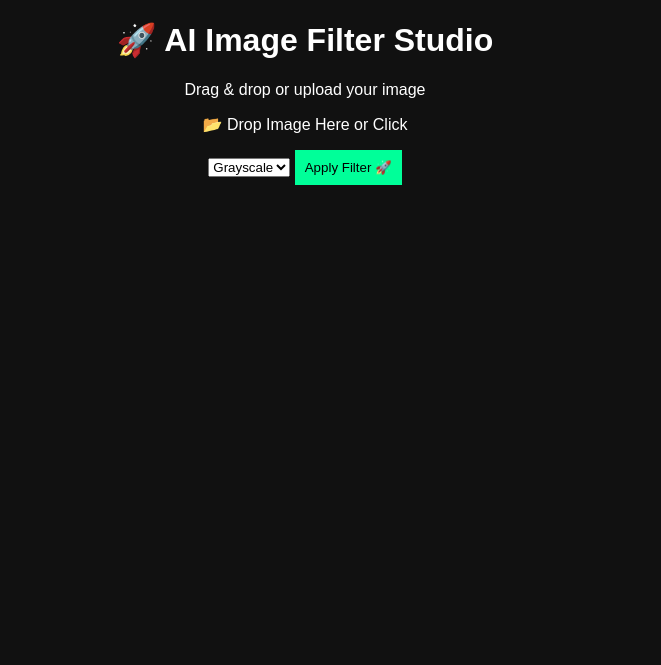
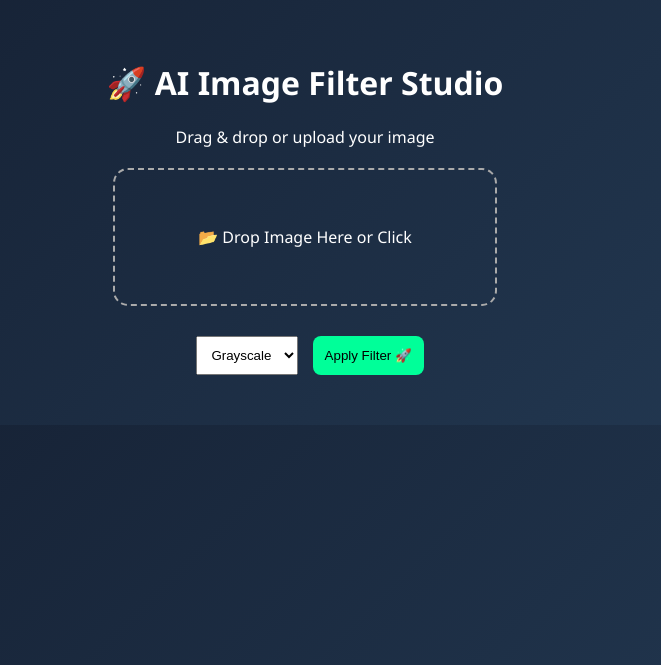
Before and after one commit to saqib012005/image-filter-app, a Flask app: page / in a window 1280 px wide. Shown: the top 665 px of the page, without its empty margins (335-996 px from the left). Run offline with Flask 3, Linux system fonts and the light colour scheme.

Commit message:
Revamp CSS styles for improved layout and design

```diff
--- a/static/style.css
+++ b/static/style.css
@@ -1,12 +1,74 @@
 body {
+    margin: 0;
+    font-family: 'Segoe UI';
+    background: linear-gradient(135deg, #141e30, #243b55);
+    color: white;
     text-align: center;
-    font-family: Arial;
-    background: #111;
-    color: white;
 }
 
-button {
+.container {
+    padding: 40px;
+}
+
+.upload-box {
+    border: 2px dashed #aaa;
+    padding: 40px;
+    margin: 20px auto;
+    width: 300px;
+    cursor: pointer;
+    border-radius: 15px;
+}
+
+.preview-img {
+    width: 250px;
+    margin-top: 20px;
+    border-radius: 10px;
+}
+
+.dropdown {
     padding: 10px;
+    margin: 10px;
+}
+
+.btn {
+    padding: 12px;
     background: #00ff99;
     border: none;
+    border-radius: 8px;
+    cursor: pointer;
 }
+
+.loader {
+    margin: 20px auto;
+    border: 5px solid #ccc;
+    border-top: 5px solid #00ff99;
+    border-radius: 50%;
+    width: 40px;
+    height: 40px;
+    animation: spin 1s linear infinite;
+}
+
+@keyframes spin {
+    100% { transform: rotate(360deg); }
+}
+
+.compare {
+    display: flex;
+    justify-content: center;
+    gap: 20px;
+}
+
+.compare img {
+    width: 250px;
+    border-radius: 10px;
+}
+
+.download-btn {
+    display: inline-block;
+    margin-top: 15px;
+    padding: 10px;
+    background: #ff4b5c;
+    color: white;
+    text-decoration: none;
+    border-radius: 8px;
+}
```
